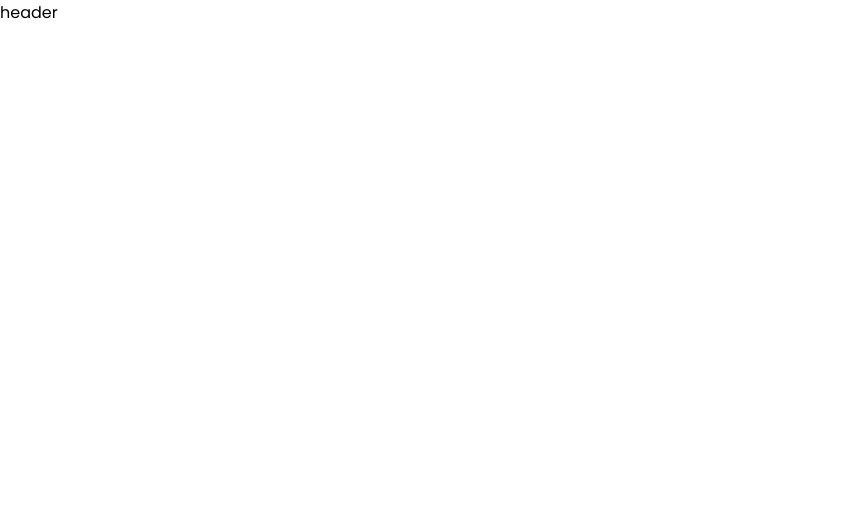
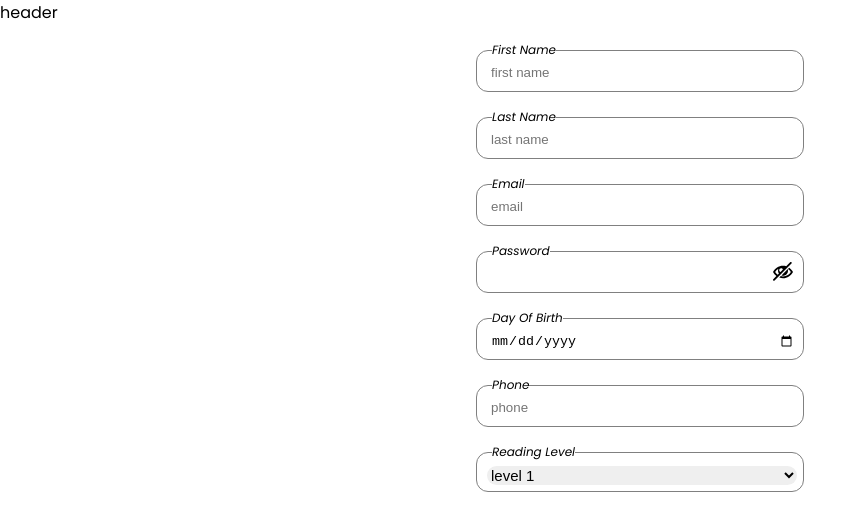
Before and after one commit to yaya2222/team4, a React (Create React App) app: page /test in a window 1280 px wide. Shown: the top 530 px of the page, without its empty margins (0-866 px from the left). Built offline with nearby package versions, Linux system fonts and the light colour scheme.

Commit message:
input - upload - team1

```diff
--- /dev/null
+++ b/src/components/common/inputTextEmail/index.jsx
@@ -0,0 +1,16 @@
+
+import styles from './style.module.css'
+
+// Creator : Team 1 - Avi
+function InputTextEmail(props){ //------------- politi work -------------     to defain a type insert the name of the type in props and set the description as first name or last name ac...
+   console.log(props);
+   return  <>  <div className={styles.inputDiv}>
+    <label className={styles.labelStyle}>{props.description} </label>
+    <input name={props.name}  type={props.type} placeholder={props.description} className={styles.inputEara} onChange={props.onChange}/>
+    </div> </>
+
+}
+// to select type of input enter props.type {'password', 'text' , 'email'}
+// to select label text enter props.description {'first name', 'email' , 'phone'}
+
+export default InputTextEmail
--- /dev/null
+++ b/src/components/common/inputTextEmail/style.module.css
@@ -0,0 +1,34 @@
+.inputDiv{
+position: relative;
+border: 1px solid gray;
+margin: auto;
+border-radius: 12px;
+padding: 6px;
+box-sizing: border-box;
+max-width:328px ;
+height: 42px;
+margin-top: 25px;
+z-index: 3;
+}
+.inputEara{
+
+    z-index: 2;
+    min-width:320px ;
+    padding: 8px;
+    border: none;
+    border-radius: 12px;
+}
+.inputEara:focus {
+border: none;
+outline: none;
+}
+.labelStyle{
+    text-transform: capitalize;
+
+    font-style: italic;
+    position: absolute;
+    top: -10px;
+    left: 15px;
+    background-color: white;
+    font-size: 12px;
+}
--- /dev/null
+++ b/src/components/common/inputTypes/index.jsx
@@ -0,0 +1,23 @@
+import TextArea from "../textArea";
+import PassInput from "../passwordInput";
+import InputTextEmail from "../inputTextEmail";
+// Creator : Team 1 - Avi
+
+//main frame work
+
+function InputTypes(props) { // ------------- avi work -------------   enter description end type. and name.. type: to selcet input type { includs !!! textarea }  , description: to do label text , name:
+    const type = props.type
+
+    if (type =='password' )
+    return  <PassInput {...props} />
+
+       else if (type == 'text' || 'email' || 'tel' || 'date')
+           return <InputTextEmail {...props}/>
+
+       else if (type == 'textarea')
+            return  <TextArea {...props} />
+
+            else
+                return <></>
+}
+export default InputTypes
--- /dev/null
+++ b/src/components/common/passwordInput/index.jsx
@@ -0,0 +1,15 @@
+import { useState } from 'react'
+import styles from './style.module.css'
+import { ImEye, ImEyeBlocked } from "react-icons/im";
+// Creator : Team 1 - Avi
+function PassInput(props) { // ------------- yoda work -------------  eye function visable true/fales, end input type password
+    const [showPass, setShowPass] = useState(false)
+    return <div className={styles.passInput}>
+        <label className={styles.labelStyle}>{props.description}</label>
+        <input name={props.name} type={showPass ? 'text' : 'password'} className={styles.inputArea}  onChange={props.onChange} />
+        <button className={styles.passBtn} onClick={() => setShowPass(!showPass)}>{showPass ? <ImEye /> : <ImEyeBlocked />}</button>
+    </div>
+}
+
+
+export default PassInput
--- /dev/null
+++ b/src/components/common/passwordInput/style.module.css
@@ -0,0 +1,42 @@
+.passInput {
+    position: relative;
+    border: 1px solid gray;
+    margin: auto;
+    border-radius: 12px;
+    padding: 6px;
+    max-width: 328px;
+    z-index: 1;
+    height: 42px;
+    margin-top: 25px;
+}
+
+.inputArea {
+    width: 320px;
+    padding: 8px;
+    border: none;
+    border-radius: 12px;
+}
+
+.inputArea:focus {
+    border: none;
+    outline: none;
+}
+
+.labelStyle {
+    text-transform: capitalize;
+    font-style: italic;
+    position: absolute;
+    top: -10px;
+    left: 15px;
+    background-color: white;
+    font-size: 12px;
+}
+
+.passBtn {
+    background-color: white;
+    border: none;
+    position: absolute;
+    right: 10px;
+    font-size: 20px;
+top: 10px;
+}
--- /dev/null
+++ b/src/components/common/selectBar/index.jsx
@@ -0,0 +1,28 @@
+
+import styles from './style.module.css'
+import React, { Component } from 'react'
+
+
+// Creator : Team 1 -Avi
+function Select_component(props){ // ------------- bentsi work -------------  enter porps of level array to do options
+
+    // ,call it by :levels.value -מערך של אופציות
+    const levels =  props.levels
+
+//מחזיר לולאה אופשן של הערך הראשוניו את רשימת השלבים
+    return <>
+    <div className={styles.inputDiv}>
+ <label className={styles.labelStyle}> Reading Level</label>
+    <select  className={styles.selectInput} name={props.name} onChange={props.onChange}>
+         {levels.map((val) => (
+             <option value={val}  >{val}</option>
+             ))}
+    </select>
+
+             </div>
+    </>
+}
+//אופציה לעשות את הערך הראשוני אפור ולא פעיל
+// disabled:true,באובייקט
+// disabled={level.disabled}באופשן
+export default Select_component
--- /dev/null
+++ b/src/components/common/selectBar/style.module.css
@@ -0,0 +1,36 @@
+.selectInput{
+    font-size: 20px;
+     width: 310px;
+     border: none;
+     border-radius: 10px;
+     font-size: 15px;
+    }
+
+    .selectInput:focus{
+        border: none;
+        outline: none;
+    }
+    .labelStyle{
+        text-transform: capitalize;
+        font-style: italic;
+        font-size: 12px;
+        position: absolute;
+        top: -10px;
+        left: 15px;
+
+        background-color: white;
+    }
+    .inputDiv{
+        height: 45px;
+        margin: auto;
+        margin-top: 25px;
+        border-radius:12px ;
+        padding: 10px;
+        box-sizing: border-box;
+        z-index:1 ;
+        height: 40px;
+        border: 1px solid grey;
+
+         position: relative;
+         width: 328px;
+    }
--- /dev/null
+++ b/src/components/common/textArea/index.jsx
@@ -0,0 +1,13 @@
+import styles from './style.module.css'
+
+// Creator : Team 1 - Avi
+function TextArea(props) { // ------------- yoda work -------------  textarea enter description
+    return <div className={styles.textAreaInputDiv}>
+        <label className={styles.labelStyleTextArea}>{props.description || 'test'} </label>
+        <textarea onChange={props.onChange} className={styles.textAreaInput} name={props.name}>
+        </textarea>
+    </div >
+}
+
+
+export default TextArea
--- /dev/null
+++ b/src/components/common/textArea/style.module.css
@@ -0,0 +1,37 @@
+.textAreaInputDiv {
+    position: relative;
+    border: 1px solid gray;
+    margin: auto;
+    border-radius: 12px;
+    padding: 6px;
+    max-width: 328px;
+    z-index: 1;
+    margin-top: 25px;
+
+    height: 80px;
+}
+
+.labelStyleTextArea {
+    font-style: italic;
+    position: absolute;
+    top: -10px;
+    left: 15px;
+    background-color: white;
+    font-size: 12px;
+    text-transform: capitalize;
+
+}
+
+.textAreaInput {
+    width: 310px;
+    padding: 8px;
+    height: 70px;
+    border: none;
+    border-radius: 12px;
+}
+textarea {
+    border: none;
+    background-color: transparent;
+    resize: none;
+    outline: none;
+}
--- a/src/components/test/Test.js
+++ b/src/components/test/Test.js
@@ -1,6 +1,15 @@
+import InputTypes from "../common/inputTypes"
+import Select_component from "../common/selectBar"
 
-function Test(){
+function Test() {
     return <>
+        <InputTypes description={'first name'} type={'text'} onChange={(e)=>{console.log(e.target.value)}} />
+        <InputTypes description={'last name'} type={'text'} onChange={(e)=>{console.log(e.target.value)}} />
+        <InputTypes description={'email'} type={'email'} onChange={(e)=>{console.log(e.target.value)}} />
+        <InputTypes description={'password'} type={'password'} onChange={(e)=>{console.log(e.target.value)}} />
+        <InputTypes description={'day of birth'} type={'date'} onChange={(e)=>{console.log(e.target.value)}} />
+        <InputTypes description={'phone'} type={'tel' } onChange={(e)=>{console.log(e.target.value)}} />
+        <Select_component levels={['level 1', 'level 2' , 'level 3']} onChange={(e)=>{console.log(e.target.value)}}/>
 
     </>
 }
```
Also changed, not shown: 1 other file (tests, documents, lock files or other folders).
